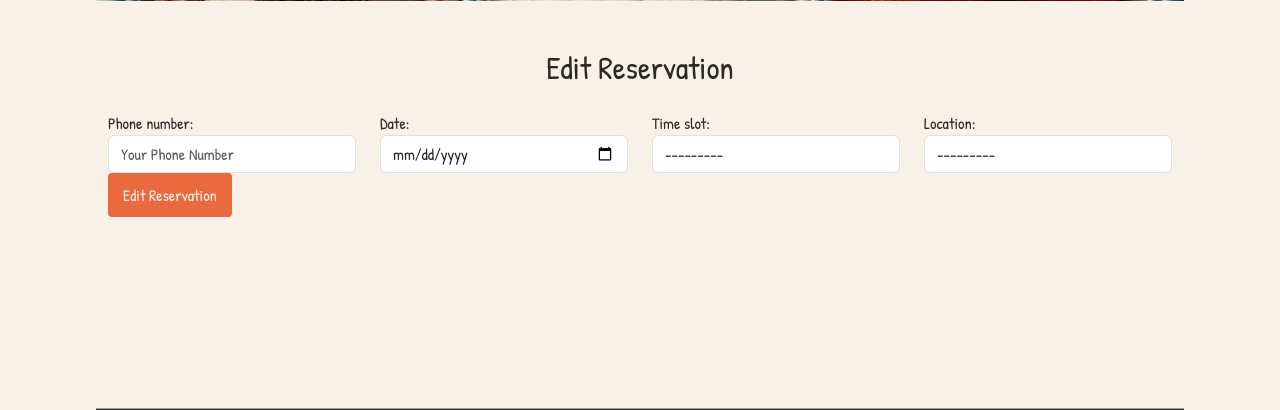
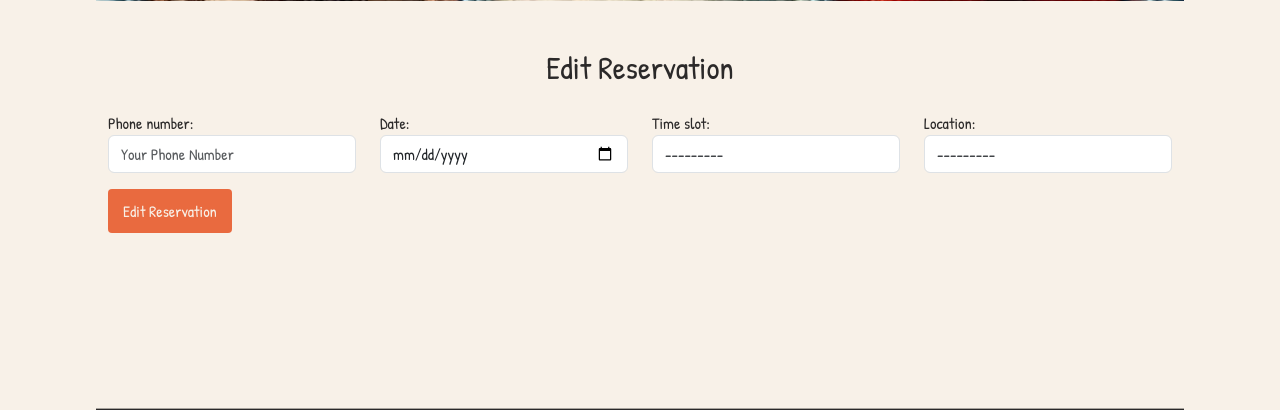
Before and after one commit to primarypigments/Mo_Ice_Cream, a Django app: template reservation/templates/reservation/edit_reservation.html in a window 1280 px wide. Shown: the part 295-705 px from the top of the page. Run offline with Django 5.2, Linux system fonts and the light colour scheme; the template is opened without the code that fills it: values that come from a table or form of the project are taken from there, others are empty; some libraries are stand-ins or nearby versions.

Commit message:
Add button spacing

```diff
--- a/reservation/templates/reservation/edit_reservation.html
+++ b/reservation/templates/reservation/edit_reservation.html
@@ -33,7 +33,7 @@
           </div>
         {% endfor %}
       </div>
-      <button type="submit" class="btn btn-primary">Edit Reservation</button>
+      <button type="submit" class="btn btn-primary mt-3">Edit Reservation</button>
     </form>
   </div>
 </section>
```
